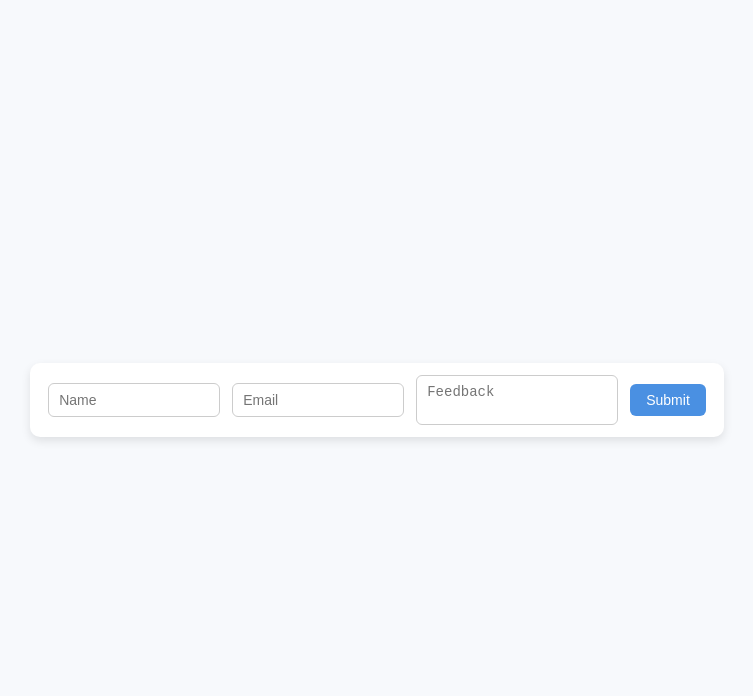
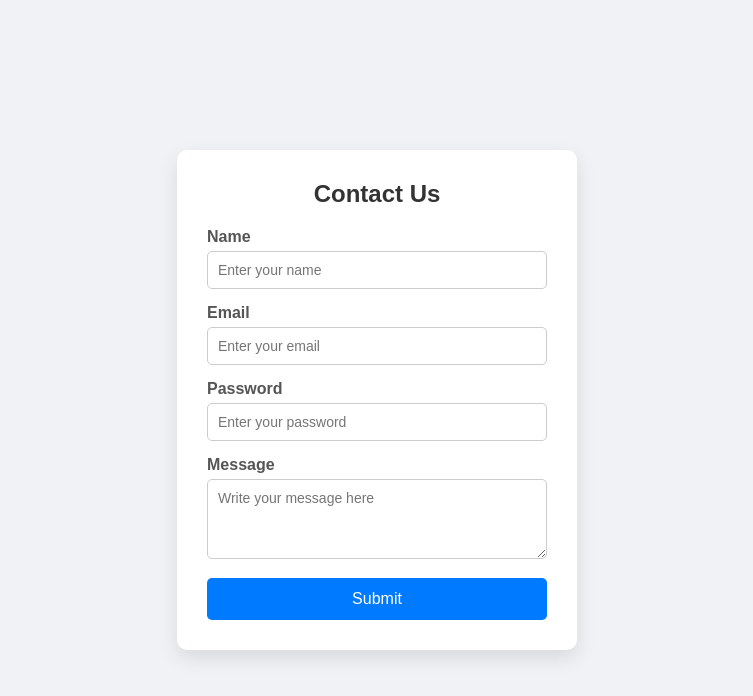
Before and after one commit to sonalikumari22015-tech/CC-Journal, a plain HTML site: page index.html in a window 1280 px wide. Shown: the whole page, without its empty margins (263-1016 px from the left). Drawn offline with Linux system fonts and the light colour scheme.

Commit message:
Frontend UI

```diff
--- a/index.html
+++ b/index.html
@@ -3,73 +3,121 @@
 <head>
   <meta charset="UTF-8">
   <meta name="viewport" content="width=device-width, initial-scale=1.0">
-  <title>Inline Web Form</title>
+  <title>Simple Contact Form</title>
   <style>
+    /* Basic Reset */
+    * {
+      box-sizing: border-box;
+      margin: 0;
+      padding: 0;
+      font-family: Arial, sans-serif;
+    }
+
     body {
-      font-family: Arial, sans-serif;
-      background: #f7f9fc;
-      height: 100vh;
-      margin: 0;
+      background-color: #f0f2f5;
       display: flex;
       justify-content: center;
       align-items: center;
+      height: 100vh;
     }
 
-    form {
-      display: flex;
-      align-items: center;
-      gap: 12px;
-      background: #fff;
-      padding: 12px 18px;
+    .form-container {
+      background-color: #fff;
+      padding: 30px;
       border-radius: 10px;
-      box-shadow: 0 4px 10px rgba(0,0,0,0.1);
+      box-shadow: 0 8px 20px rgba(0, 0, 0, 0.1);
+      width: 100%;
+      max-width: 400px;
+    }
+
+    h2 {
+      text-align: center;
+      margin-bottom: 20px;
+      color: #333;
+    }
+
+    .form-group {
+      margin-bottom: 15px;
+    }
+
+    label {
+      display: block;
+      margin-bottom: 5px;
+      font-weight: bold;
+      color: #555;
     }
 
     input, textarea {
+      width: 100%;
+      padding: 10px;
       border: 1px solid #ccc;
-      border-radius: 6px;
-      padding: 8px 10px;
+      border-radius: 5px;
       font-size: 14px;
-      transition: border 0.3s ease;
+      transition: border-color 0.3s;
     }
 
     input:focus, textarea:focus {
-      border-color: #4a90e2;
+      border-color: #007BFF;
       outline: none;
     }
 
-    input[type="text"], input[type="email"] {
-      width: 150px;
+    textarea {
+      resize: vertical;
+      min-height: 80px;
     }
 
-    textarea {
-      width: 180px;
-      height: 32px;
-      resize: none;
+    button {
+      width: 100%;
+      padding: 12px;
+      background-color: #007BFF;
+      color: white;
+      font-size: 16px;
+      border: none;
+      border-radius: 5px;
+      cursor: pointer;
+      transition: background-color 0.3s;
     }
 
-    input[type="submit"] {
-      background: #4a90e2;
-      color: white;
-      border: none;
-      padding: 8px 16px;
-      border-radius: 6px;
-      cursor: pointer;
-      font-weight: 500;
-      transition: background 0.3s ease;
+    button:hover {
+      background-color: #0056b3;
     }
 
-    input[type="submit"]:hover {
-      background: #357ab8;
+    /* Responsive */
+    @media (max-width: 480px) {
+      .form-container {
+        padding: 20px;
+      }
     }
   </style>
 </head>
 <body>
-  <form action="http://10.0.2.15/submit.php" method="POST">
-    <input type="text" name="name" placeholder="Name" required>
-    <input type="email" name="email" placeholder="Email" required>
-    <textarea name="feedback" placeholder="Feedback"></textarea>
-    <input type="submit" value="Submit">
-  </form>
+
+  <div class="form-container">
+    <h2>Contact Us</h2>
+    <form>
+      <div class="form-group">
+        <label for="name">Name</label>
+        <input type="text" id="name" name="name" placeholder="Enter your name" required>
+      </div>
+
+      <div class="form-group">
+        <label for="email">Email</label>
+        <input type="email" id="email" name="email" placeholder="Enter your email" required>
+      </div>
+
+      <div class="form-group">
+        <label for="password">Password</label>
+        <input type="password" id="password" name="password" placeholder="Enter your password" required>
+      </div>
+
+      <div class="form-group">
+        <label for="message">Message</label>
+        <textarea id="message" name="message" placeholder="Write your message here" required></textarea>
+      </div>
+
+      <button type="submit">Submit</button>
+    </form>
+  </div>
+
 </body>
 </html>
```
